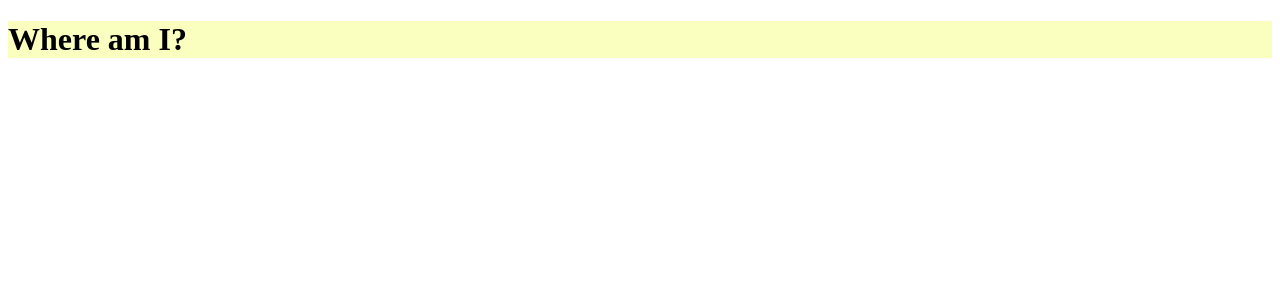
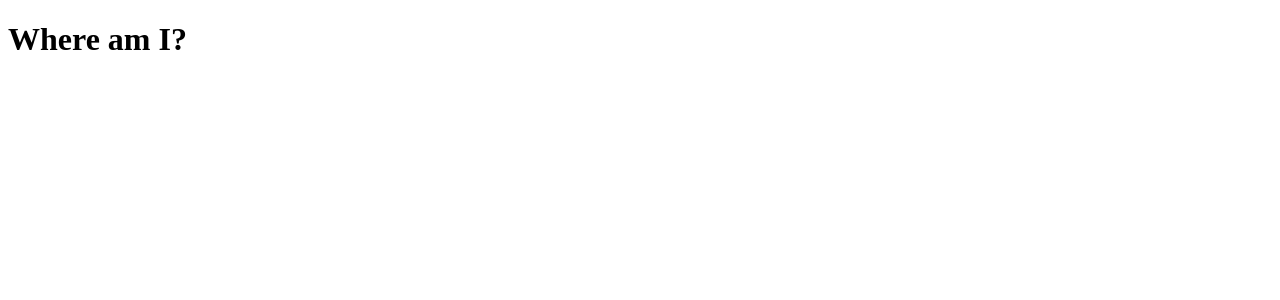
Before and after one commit to dianarojina/dianarojina.github.io, a Next.js app: page / in a window 1280 px wide. Shown: the top 300 px of the page. Built offline with nearby package versions, Linux system fonts and the light colour scheme.

Commit message:
styles fixed_6

```diff
--- a/app/page.js
+++ b/app/page.js
@@ -1,7 +1,7 @@
-import '../styles/styles_for_main_page.css'
+import styles from '../styles/styles_for_main_page.css'
 export default function Page() {
   return (
-    <div class="main">
+    <div className={styles.main}>
       <h1>Where am I?</h1>
 
     </div>
--- a/styles/styles_for_main_page.css
+++ b/styles/styles_for_main_page.css
@@ -1,6 +1,6 @@
 .main {
     background-color: #faffbf;
-    weight: 100%;
+    width: 100%;
     height: 100%;
     margin: auto;
 }
```
